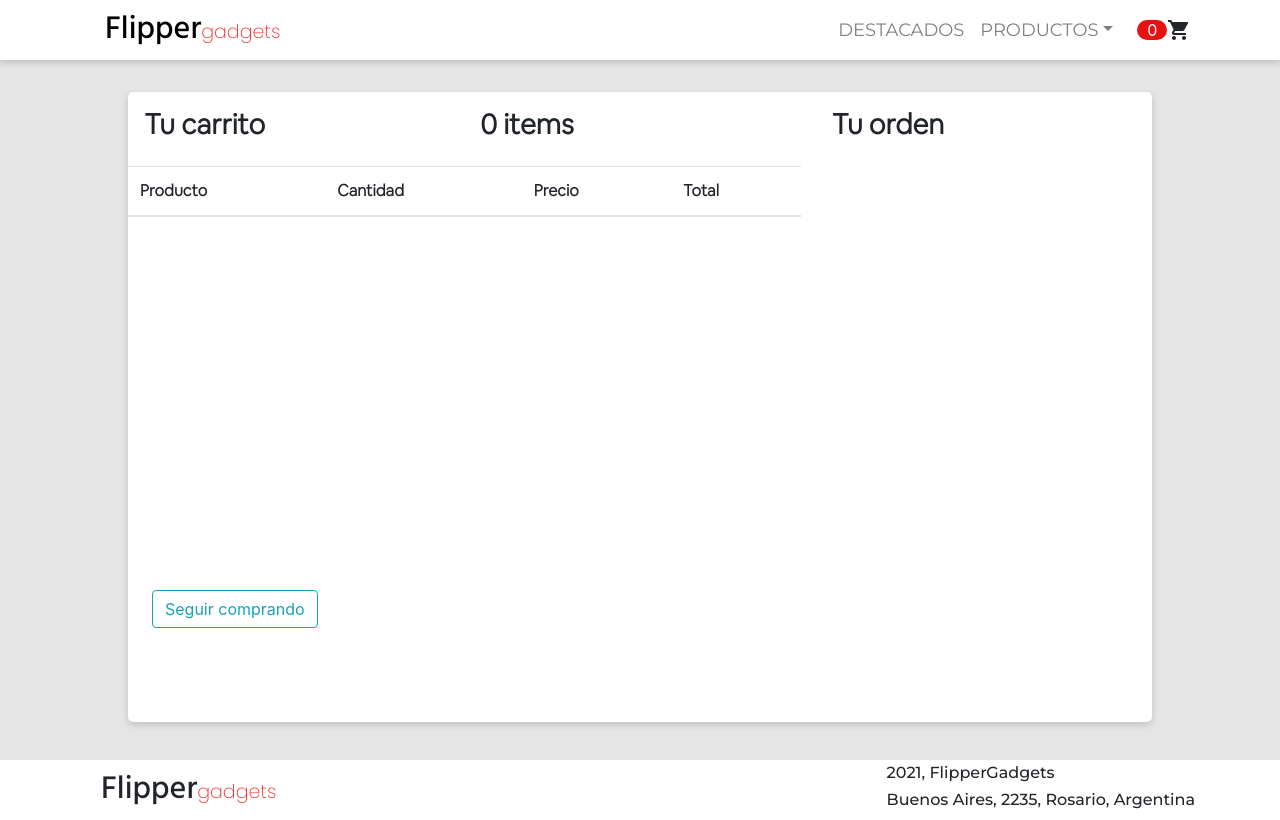
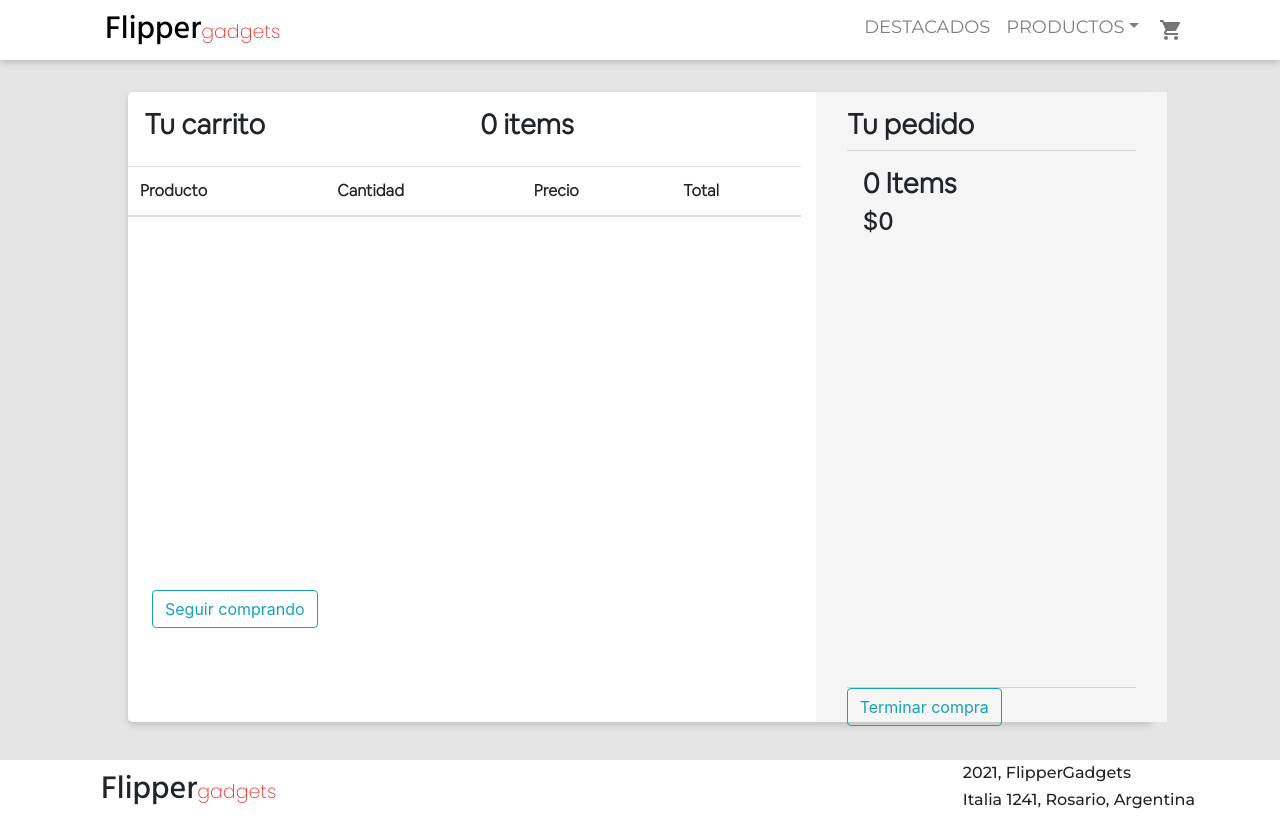
Before and after one commit to lichomonjelat/ecommerce-react, a React (Create React App) app: page /cart in a window 1280 px wide. Built offline with nearby package versions, Linux system fonts and the light colour scheme.

Commit message:
cartview, checkout

```diff
--- a/src/components/Cart/Cart.scss
+++ b/src/components/Cart/Cart.scss
@@ -41,3 +41,13 @@
         font-family: cerealLight;
     }
 }
+
+.order-summary {
+    background-color: #f5f5f6;
+    .order-info {
+        padding: 1rem;
+        height: 90%;
+        border-top: 1px solid lightgrey;
+        border-bottom: 1px solid lightgrey;
+    }
+}
--- /dev/null
+++ b/src/components/Cart/CartCounter.jsx
@@ -0,0 +1,39 @@
+import { ButtonGroup } from '@material-ui/core';
+import Button from '@material-ui/core/Button';
+import React, { useState } from 'react';
+import './Cart.scss'
+
+const CartCounter = (props) => {
+
+    const [count, setCount] = useState(props.count)
+
+
+    const onResta = () => {
+        if (count > 1) {
+            setCount(count - 1);
+
+        };
+        props.onUpdate(count)
+
+    }
+
+    const onSuma = () => {
+        setCount(count + 1);
+        props.onUpdate(count);
+    }
+
+
+    return (
+
+        <ButtonGroup>
+            <Button onClick={onResta}
+                disabled={count === 0 ? "disabled" : ""}>-</Button>
+            <input type="text" disabled value={props.count} />
+            <Button onClick={onSuma}
+                disabled={count > props.stock ? "disabled" : ""}>+</Button>
+        </ButtonGroup>
+
+    );
+}
+
+export default CartCounter;
--- a/src/components/Cart/Cartview.jsx
+++ b/src/components/Cart/Cartview.jsx
@@ -1,20 +1,31 @@
 import React, { useContext, useEffect, useState } from 'react';
 import './Cart.scss'
 import { CartContext } from '../../services/context/CartContext'
+import CartCounter from './CartCounter';
+import { useHistory } from 'react-router';
 
 
 
 const Cartview = () => {
 
-    const { cart, removeItem, emptyCart } = useContext(CartContext)
+    const { cart, removeItem, emptyCart, addToCart, updateCart } = useContext(CartContext)
 
     const [qty, setQty] = useState(0)
+
+    const [total, setTotal] = useState(0)
+
+    const history = useHistory()
 
     useEffect(() => {
         let cantidad = cart.reduce(function (total, currentValue) {
             return total + currentValue.item.count
         }, 0);
-        setQty(cantidad)
+        setQty(cantidad);
+
+        let total = cart.reduce(function(total,currentValue){
+            return total + (currentValue.item.data.product_price*currentValue.item.count)
+        }, 0);
+        setTotal(total);
     }, [cart]);
 
     return (
@@ -47,7 +58,18 @@ const Cartview = () => {
                                 </thead>
                                 <tbody>
                                     {
-                                        cart.map((item) =>
+                                        cart.map(function (item) {
+                                            const onUpdate = (count) => {
+                                                updateCart({
+                                                    id: item.id,
+                                                    item: {
+                                                        count: count,
+                                                        data: item
+                                                    }
+                                                })
+                                            }
+
+                                            return (
                                                 <tr className="prod-table" key={item.id}>
                                                     <td>
                                                         <div className="d-flex flex-column">
@@ -55,20 +77,32 @@ const Cartview = () => {
                                                             {item.item.data.product_title}
                                                         </div>
                                                     </td>
-                                                <td>{item.item.count}</td>
-                                                <td>{item.item.data.product_price}</td>
-                                                <td>{item.item.count * item.item.data.product_price}</td>
+                                                    <td>
+                                                        <CartCounter onUpdate={onUpdate} count={item.item.count} />
+                                                    </td>
+                                                    <td>${item.item.data.product_price}</td>
+                                                    <td>${item.item.count * item.item.data.product_price}</td>
                                                 </tr>
+                                            )
+                                        })
 
-                                        )
                                     }
                                 </tbody>
                             </table>
                         </div>
-                        <button className="btn btn-outline-info m-4">Seguir comprando</button>
+                        <button className="btn btn-outline-info m-4" onClick={() => { history.push('/') }}>Seguir comprando</button>
                     </div>
-                    <div className="col-4 p-3">
-                        <h3>Tu orden</h3>
+                    <div className="col-4 p-3 order-summary">
+                        <div className="container h-100">
+                            <h3>Tu pedido</h3>
+                            <div className="order-info">
+                                    <h3>{qty} Items</h3>
+
+                                    <h4>${total}</h4>
+                            </div>
+                            <button className="btn btn-outline-info" onClick={()=>{history.push('/checkout')}}>Terminar compra</button>
+                        </div>
+
 
                     </div>
                 </div>
--- a/src/components/Footer/Footer.jsx
+++ b/src/components/Footer/Footer.jsx
@@ -15,7 +15,7 @@ function Footer() {
                 </div>
                 <div className="d-flex flex-column justify-content-center">
                     <h5>2021, FlipperGadgets</h5>
-                    <h5>Buenos Aires, 2235, Rosario, Argentina</h5>
+                    <h5>Italia 1241, Rosario, Argentina</h5>
                 </div>
             </div>
         </footer>
--- a/src/components/NavBar/BS/Nav.jsx
+++ b/src/components/NavBar/BS/Nav.jsx
@@ -38,6 +38,7 @@ const Nav = () => {
                                     <NavDropdown.Item eventKey="4.1"><Link to="/products/celulares">Celulares</Link></NavDropdown.Item>
                                     <NavDropdown.Item eventKey="4.2"><Link to="/products/tablet">Tablets</Link></NavDropdown.Item>
                                     <NavDropdown.Item eventKey="4.3"><Link to="/products/camaras">Camaras</Link></NavDropdown.Item>
+                                    <NavDropdown.Item eventKey="4.3"><Link to="/products/all">Ver todo</Link></NavDropdown.Item>
                                 </NavDropdown>
                                 <li>
                                     <CartWidget />
--- a/src/components/NavBar/BS/Nav.scss
+++ b/src/components/NavBar/BS/Nav.scss
@@ -51,6 +51,7 @@
         font-family: 'Montserrat', sans-serif;
         font-size: 1.12rem;
         font-weight: 400;
+        color: black;
     }
 }
 
--- a/src/components/NavBar/CartWidget/Cart.jsx
+++ b/src/components/NavBar/CartWidget/Cart.jsx
@@ -1,10 +1,17 @@
 import React, { useContext, useEffect } from 'react'
 import './CartWidget.scss'
 import { CartContext } from '../../../services/context/CartContext'
+import { useHistory } from 'react-router'
 function Cart(props) {
 
     const { cart, removeItem, emptyCart } = useContext(CartContext)
 
+    const history = useHistory()
+
+    function endOrder(){
+        history.push('/cart');
+        props.onClose()
+    }
     useEffect(() => {
         cart.map(function (cart) {
             console.log(cart.item.count)
@@ -32,7 +39,7 @@ function Cart(props) {
                         }
                         <div className="d-flex flex-column mt-5">
                             <button className="btn btn-outline-danger m-2" onClick={emptyCart}>Vaciar carrito</button>
-                            <button className="btn btn-outline-success m-2">Terminar compra</button>
+                            <button className="btn btn-outline-success m-2" onClick={endOrder}>Terminar compra</button>
                         </div>
                     </div> :
                     <div className="w-100 h-100 d-flex justify-items-center align-items-center">
--- a/src/components/NavBar/CartWidget/CartWidget.jsx
+++ b/src/components/NavBar/CartWidget/CartWidget.jsx
@@ -3,6 +3,9 @@ import './CartWidget.scss';
 import ShoppingCartIcon from '@material-ui/icons/ShoppingCart';
 import Cart from './Cart';
 import { CartContext } from '../../../services/context/CartContext'
+import { IconButton } from '@material-ui/core';
+import Badge from '@material-ui/core/Badge';
+import { withStyles } from '@material-ui/core/styles';
 
 function CartWidget() {
 
@@ -12,17 +15,28 @@ function CartWidget() {
 
     const [qty, setQty] = useState(0)
 
+    const StyledBadge = withStyles((theme) => ({
+        badge: {
+          right: -3,
+          top: 13,
+          border: `2px solid ${theme.palette.background.paper}`,
+          padding: '0 4px',
+        },
+      }))(Badge);
     useEffect(() => {
-        let cantidad = cart.reduce(function(total, currentValue){
+        let cantidad = cart.reduce(function (total, currentValue) {
             return total + currentValue.item.count
         }, 0);
         setQty(cantidad)
     }, [cart]);
     return (
         <>
-            <div className="cart" onClick={() => setShowCart(!showCart)}>
-                <span>{qty}</span>
-                <ShoppingCartIcon />
+            <div onClick={() => setShowCart(!showCart)}>
+                <IconButton aria-label="cart">
+                    <StyledBadge badgeContent={qty} color="secondary">
+                        <ShoppingCartIcon />
+                    </StyledBadge>
+                </IconButton>
             </div>
             <Cart show={showCart} onClose={() => setShowCart(false)} />
         </>
--- a/src/services/products/index.js
+++ b/src/services/products/index.js
@@ -15,12 +15,18 @@ export function getFeatured() {
         })
 }
 export function getCategory(category) {
-    return postCollection.where("category", "==", category).get()
-        .then(snapshot => {
-            return snapshot.docs.map(doc => ({...doc.data(), id: doc.id }))
-        })
+    if (category == "all") {
+        return postCollection.get()
+            .then(snapshot => {
+                return snapshot.docs.map(doc => ({...doc.data(), id: doc.id }))
+            })
+    } else {
+        return postCollection.where("category", "==", category).get()
+            .then(snapshot => {
+                return snapshot.docs.map(doc => ({...doc.data(), id: doc.id }))
+            })
+    }
 }
-
 export function getDetail(id) {
     return postCollection.doc(id).get()
         .then(snapshot => {
```
Also changed, not shown: src/services/context/CartContext.js (+14 -1 lines), src/components/ItemDetailContainer/ItemDetailContainer.jsx (line endings or trailing spaces). Lines whose indentation alone changed are shown as unchanged.
